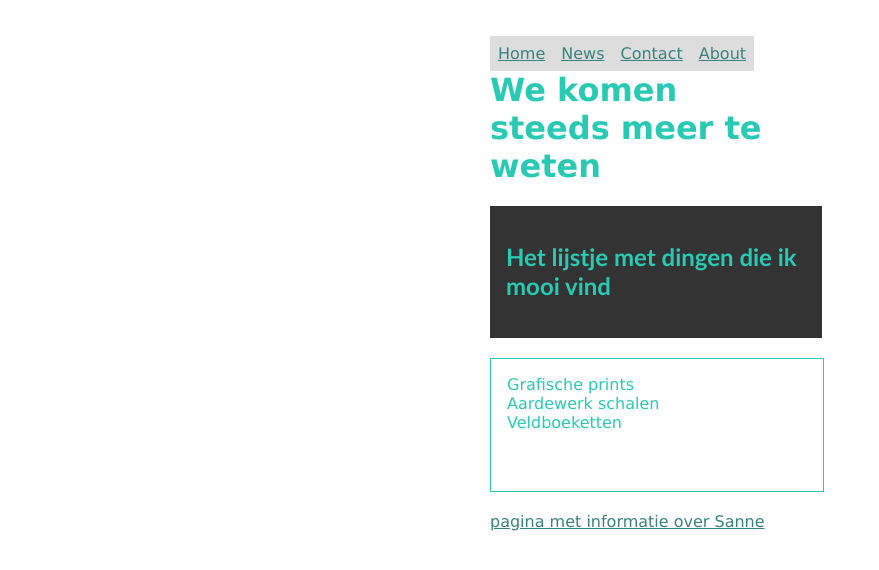
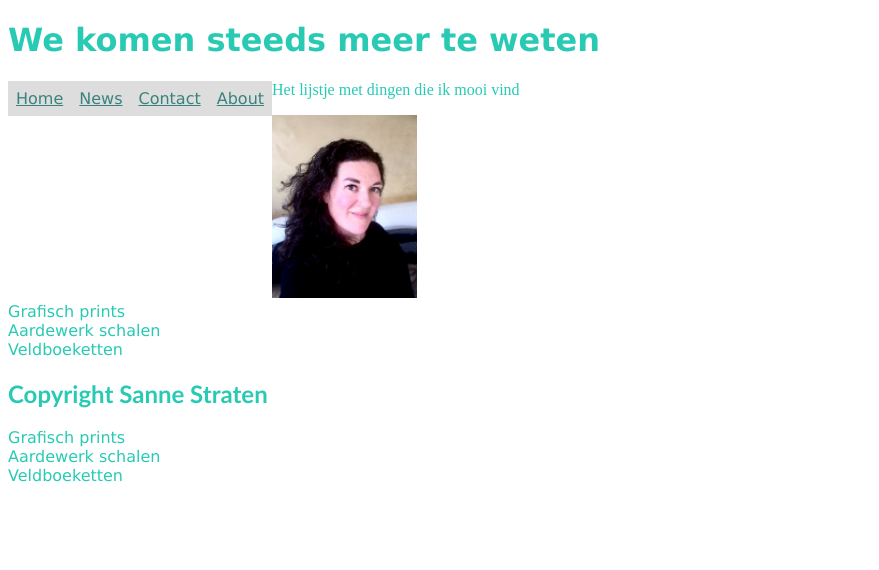
Before and after one commit to Sanlelie/verbose-octo-spoon, a plain HTML site: page Opdracht.005_HTML/index.html in a window 1280 px wide. Shown: the whole page, without its empty margins (0-879 px from the left). Drawn offline with Linux system fonts and the light colour scheme.

Commit message:
Opdracht.005

```diff
--- a/Opdracht.005_HTML/index.html
+++ b/Opdracht.005_HTML/index.html
@@ -1,39 +1,37 @@
 <!DOCTYPE html>
 <html>
        <head>
-         <div>
-        <ul>
+    <!-- hier zet je de code in de head tags -->
+         <title>mijn eerste HTML pagina</title>
+        <link rel="stylesheet" type="text/css" href="styles.css">
+      </head>
+      <body>
+    <header class="box-model-properties">
+        <h1 class="center-titel">We komen steeds meer te weten</h1>
+    </header>
+        <nav class="box-model-properties">
+          <ul class="navigation-links">
             <li><a href="index.html">Home</a></li>
             <li><a href="news.asp">News</a></li>
             <li><a href="contact.asp">Contact</a></li>
             <li><a href="about.html">About</a></li>
           </ul>
-
-    <!-- hier zet je de code in de head tags -->
-         <title>mijn eerste HTML pagina</title>
-         <link rel="stylesheet" type="text/css" href="styles.css">
-       </head>
-<body>
-
-      <header><h1>We komen steeds meer te weten</h1>
-      </header>
-
-    <main>
-      <div id="gray-background">
-      <section><h2>Het lijstje met dingen die ik mooi vind</h2>
-      </section>
-      </div>
-
-      <div class="blue-border"><ul>
-      <li>Grafische prints</li>
+        </nav>
+    <main class="box-model-properties">
+        <p> Het lijstje met dingen die ik mooi vind</p>
+          <img width="145" src="Ik.JPG" alt="Foto van mijzelf"/>
+      <ul>
+       <li>Grafisch prints</li>
        <li>Aardewerk schalen</li>
        <li>Veldboeketten</li></ul>
-      </div>
     </main>
+    <footer class="box-model-properties">
+      <h2> Copyright Sanne Straten </h2>
+     <ul>
+       <li>Grafisch prints</li>
+       <li>Aardewerk schalen</li>
+       <li>Veldboeketten</li></ul>
+    </footer>
+</body>
 
-    <nav><a href="about.html">pagina met informatie over Sanne</a>
-    </nav>
-
-  </div>
-</body>
 </html>
```
Lines whose indentation alone changed are shown as unchanged.
